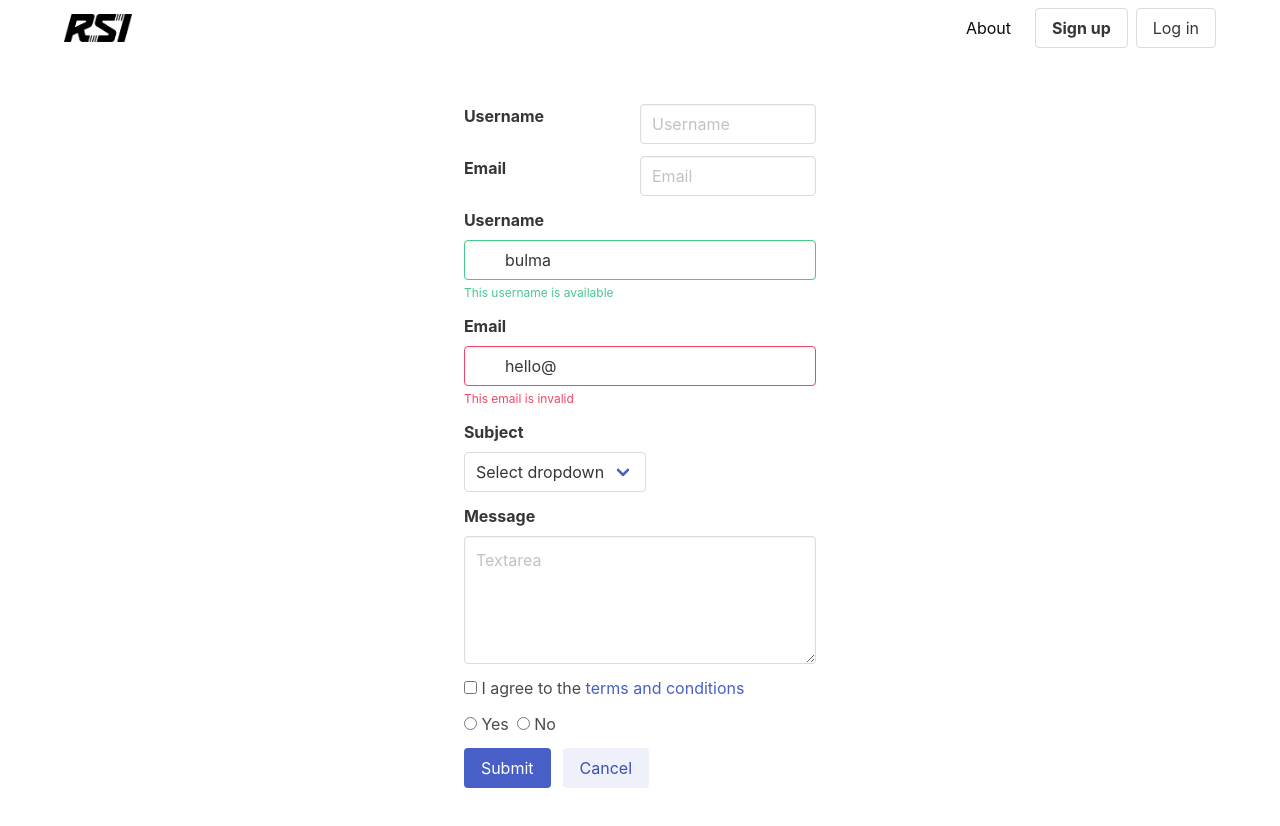
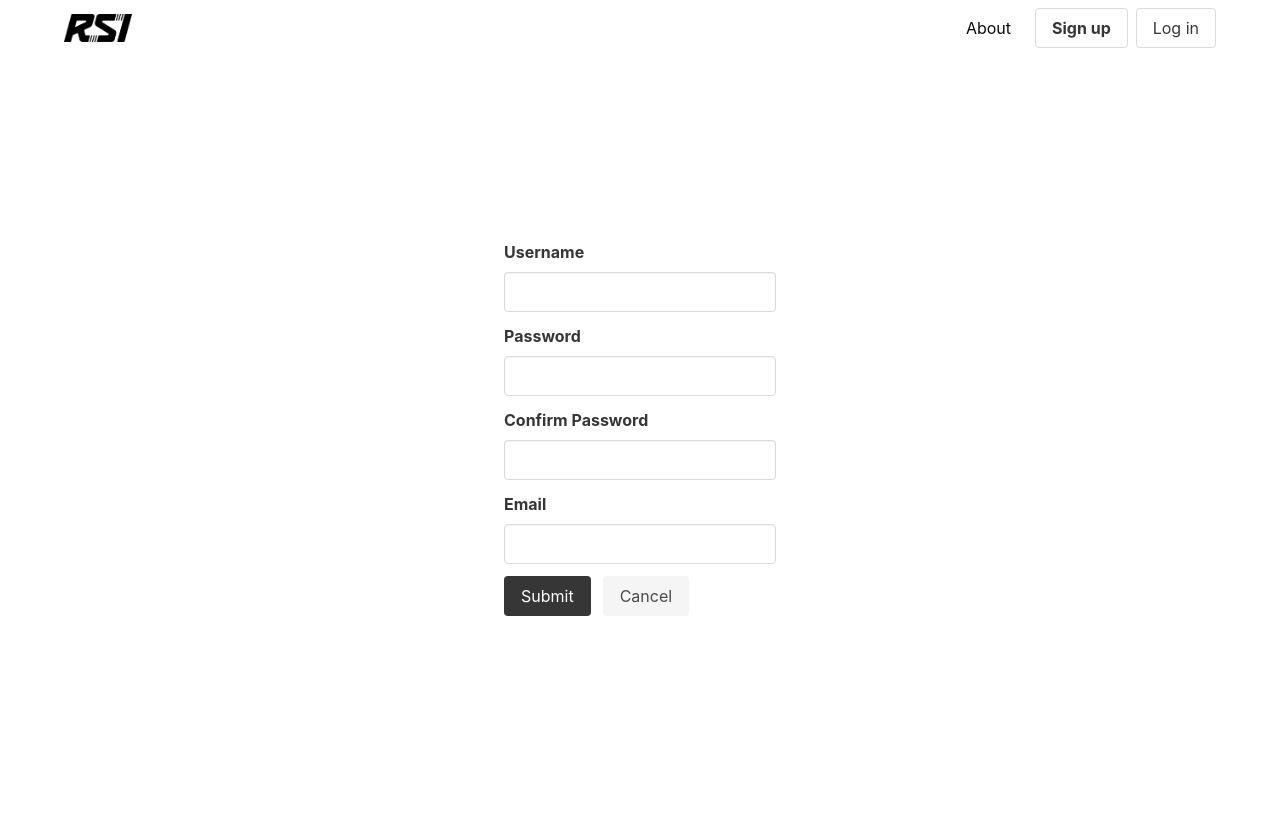
Before and after one commit to Asier-R/WelcomeCadet_front, an Angular app: page /signup in a window 1280 px wide. Shown: the top 826 px of the page. After the commit the page ends 800 px from the top, so only its background shows below. Built offline with nearby package versions, Linux system fonts and the light colour scheme.

Commit message:
Form updated for both Sign up and Login

```diff
--- a/src/app/components/login-page/login-page.component.html
+++ b/src/app/components/login-page/login-page.component.html
@@ -13,7 +13,7 @@
                 <div class="field-body">
                     <div class="field">
                         <div class="control">
-                            <input class="input" type="text" placeholder="Username">
+                            <input class="input" type="text">
                         </div>
                     </div>
                 </div>
@@ -34,7 +34,7 @@
                 <div class="field-body">
                     <div class="field">
                         <div class="control">
-                            <input class="input" placeholder="*************">
+                            <input class="input" type="password">
                         </div>
                     </div>
                 </div>
--- a/src/app/components/signup-page/signup-page.component.html
+++ b/src/app/components/signup-page/signup-page.component.html
@@ -1,101 +1,36 @@
-<div class="field is-horizontal">
-    <div class="field-body">
-        <label class="label">Username</label>
-    </div>
-
-    <div class="field-body">
-        <div class="control">
-            <input class="input" type="text" placeholder="Username">
-        </div>
-    </div>
-</div>
-
-<div class="field is-horizontal">
-    <div class="field-body">
-        <label class="label">Email</label>
-    </div>
-
-    <div class="field-body">
-        <div class="control">
-            <input class="input" type="email" placeholder="Email">
-        </div>
+<div class="field">
+    <label class="label">Username</label>
+    <div class="control">
+        <input class="input" type="text">
     </div>
 </div>
 
 <div class="field">
-    <label class="label">Username</label>
-    <div class="control has-icons-left has-icons-right">
-        <input class="input is-success" type="text" placeholder="Text input" value="bulma">
-        <span class="icon is-small is-left">
-            <i class="fas fa-user"></i>
-        </span>
-        <span class="icon is-small is-right">
-            <i class="fas fa-check"></i>
-        </span>
+    <label class="label">Password</label>
+    <div class="control">
+        <input class="input" type="password">
     </div>
-    <p class="help is-success">This username is available</p>
+</div>
+
+<div class="field">
+    <label class="label">Confirm Password</label>
+    <div class="control">
+        <input class="input" type="password">
+    </div>
 </div>
 
 <div class="field">
     <label class="label">Email</label>
-    <div class="control has-icons-left has-icons-right">
-        <input class="input is-danger" type="email" placeholder="Email input" value="hello@">
-        <span class="icon is-small is-left">
-            <i class="fas fa-envelope"></i>
-        </span>
-        <span class="icon is-small is-right">
-            <i class="fas fa-exclamation-triangle"></i>
-        </span>
-    </div>
-    <p class="help is-danger">This email is invalid</p>
-</div>
-
-<div class="field">
-    <label class="label">Subject</label>
     <div class="control">
-        <div class="select">
-            <select>
-                <option>Select dropdown</option>
-                <option>With options</option>
-            </select>
-        </div>
-    </div>
-</div>
-
-<div class="field">
-    <label class="label">Message</label>
-    <div class="control">
-        <textarea class="textarea" placeholder="Textarea"></textarea>
-    </div>
-</div>
-
-<div class="field">
-    <div class="control">
-        <label class="checkbox">
-            <input type="checkbox">
-            I agree to the <a href="#">terms and conditions</a>
-        </label>
-    </div>
-</div>
-
-<div class="field">
-    <div class="control">
-        <label class="radio">
-            <input type="radio" name="question">
-            Yes
-        </label>
-        <label class="radio">
-            <input type="radio" name="question">
-            No
-        </label>
+        <input class="input" type="email">
     </div>
 </div>
 
 <div class="field is-grouped">
     <div class="control">
-        <button class="button is-link">Submit</button>
+        <button class="button is-dark">Submit</button>
     </div>
     <div class="control">
-        <button class="button is-link is-light">Cancel</button>
+        <button class="button is-grey is-light">Cancel</button>
     </div>
 </div>
```
